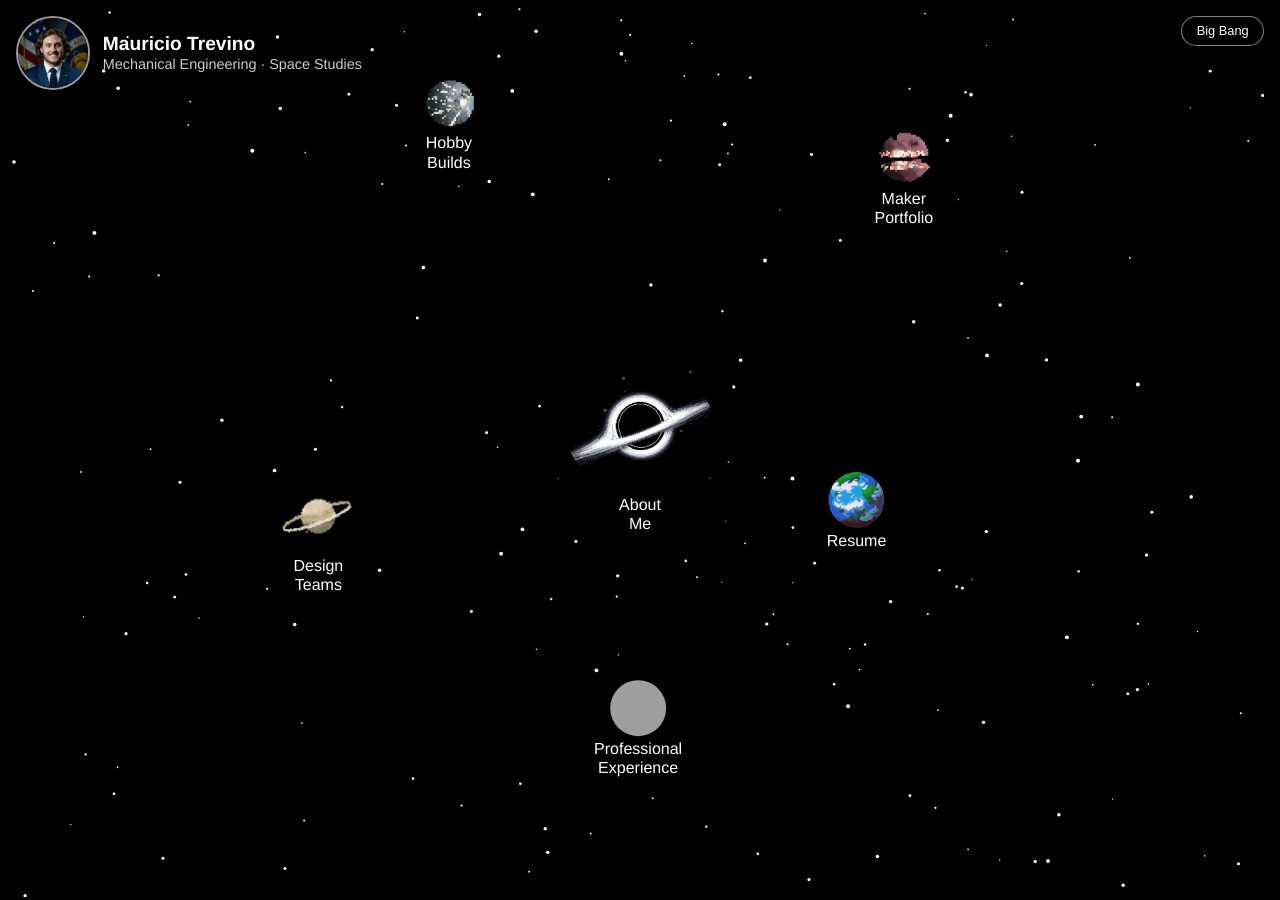
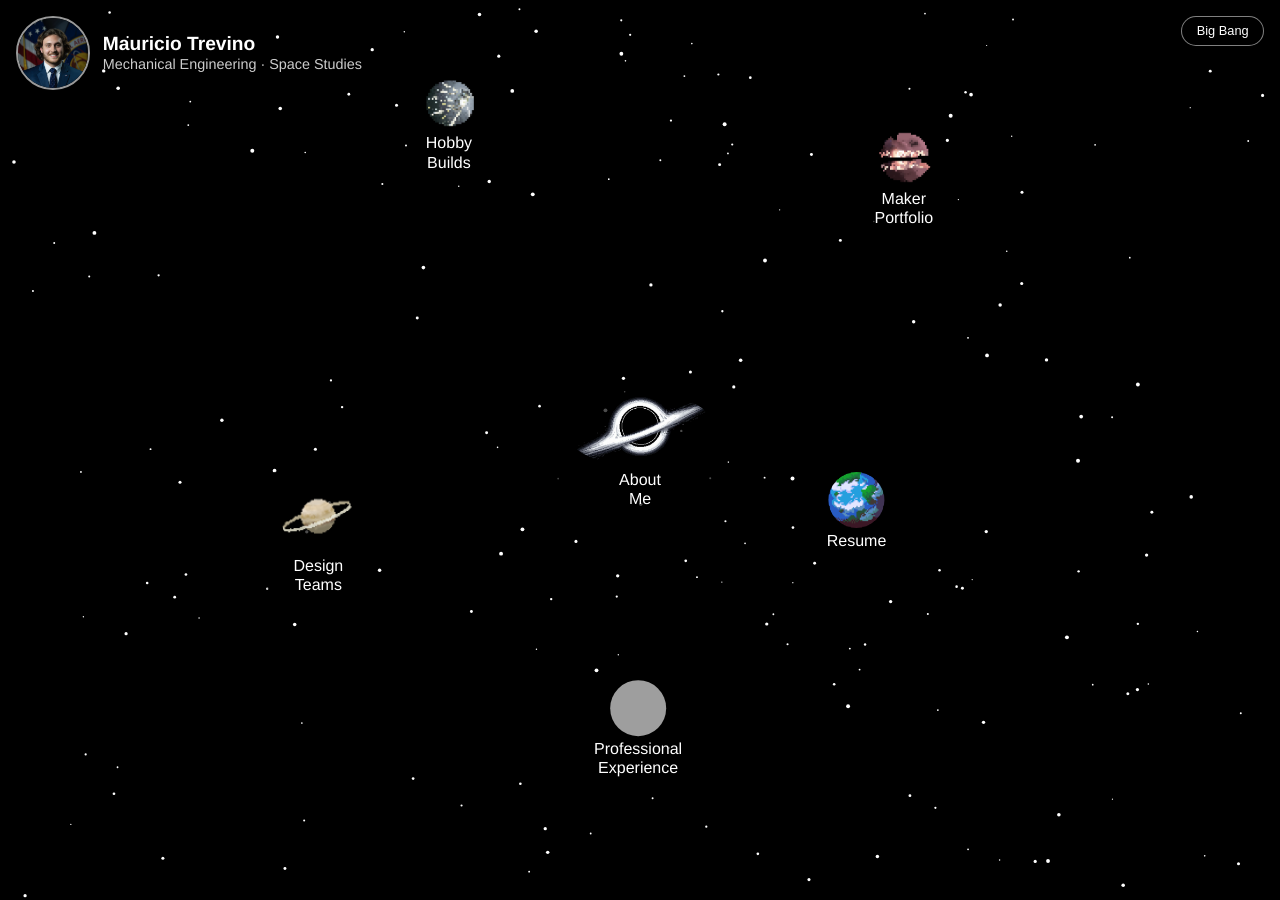
Before and after one commit to MAT-IV/MAT-IV.github.io, a Jekyll site: the page built from index.html, in a window 1280 px wide. Built offline with Jekyll 4.4.1, drawn with Linux system fonts in a browser that asks for light colours; grey boxes are pictures that could not be loaded.

Commit message:
Update main.css

```diff
--- a/assets/css/main.css
+++ b/assets/css/main.css
@@ -176,7 +176,7 @@ html, body {
   /* Make About planet larger */
 .orbit-about .orbit-planet {
   width: 150px;   /* bigger than the default 24px */
-  height: 125px;
+  height: 75px;
 }
 }
 
```
